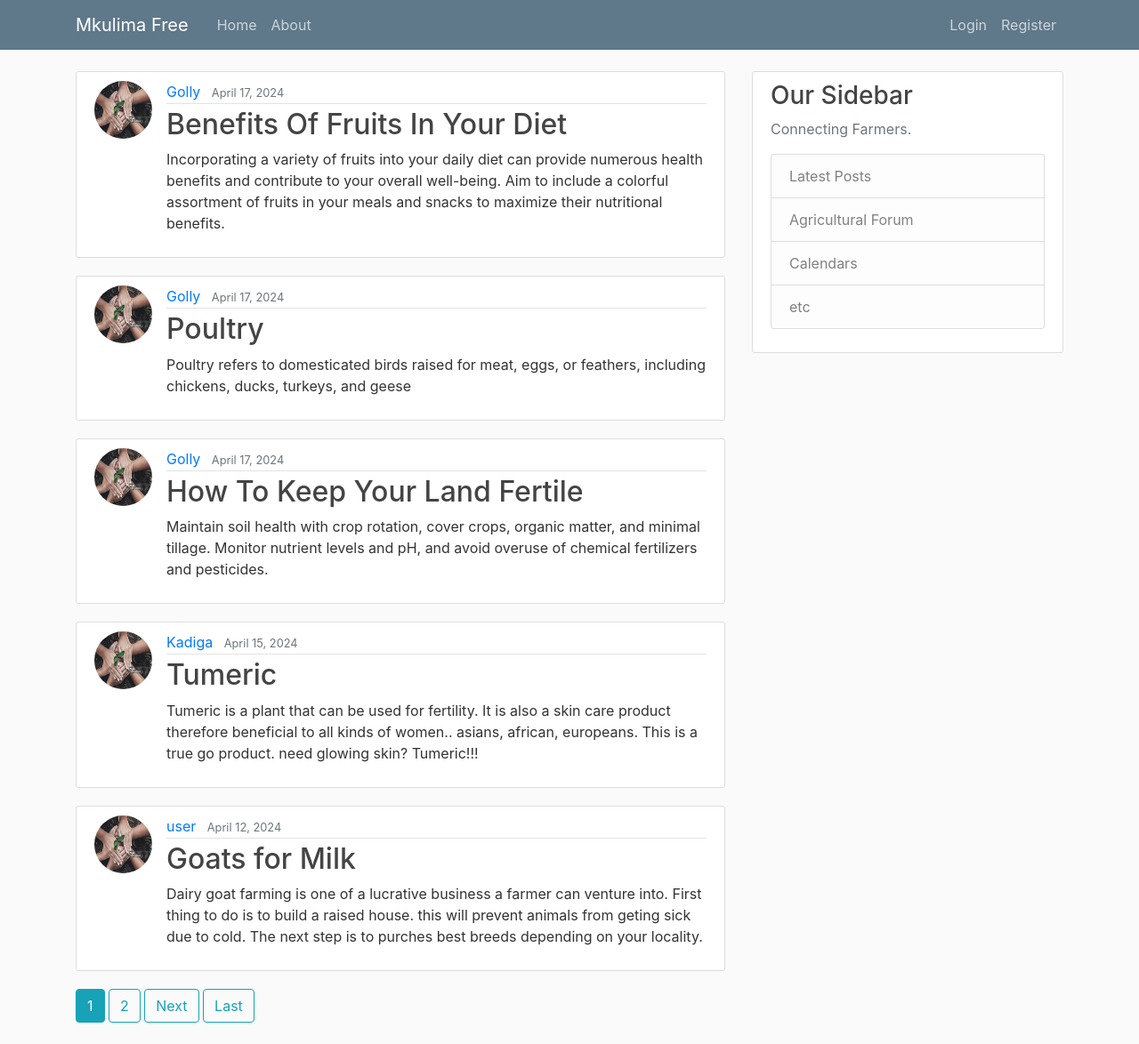
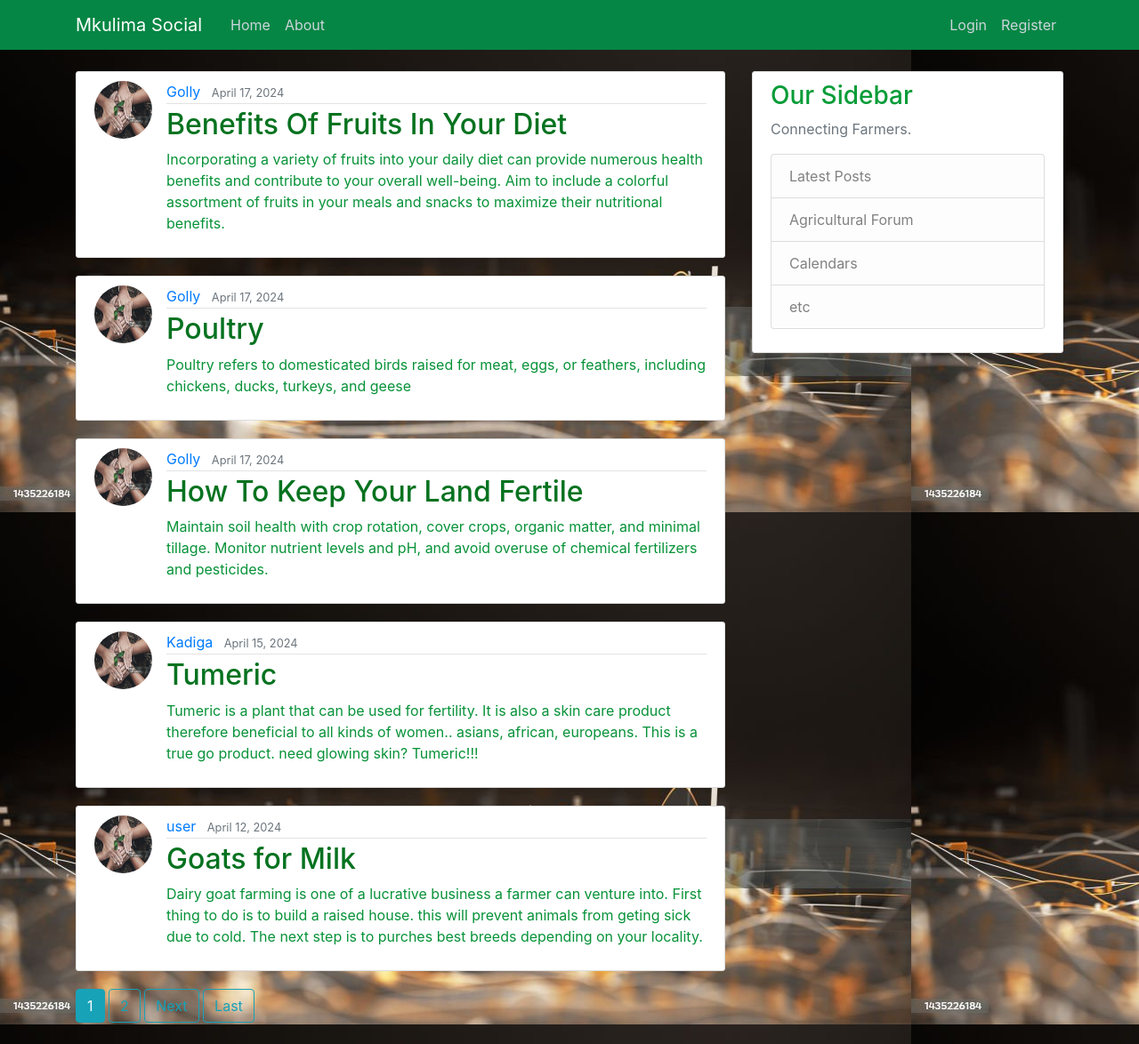
Before and after one commit to golphat1/My-farm, a Django app: page / in a window 1280 px wide. Shown: the whole page at 89% size. Run offline with Django 5.2, Linux system fonts and the light colour scheme; data comes from the database, SQL or seed files in the repository; some libraries are stand-ins or nearby versions.

```diff
--- a/myproject/blog/static/blog/main.css
+++ b/myproject/blog/static/blog/main.css
@@ -1,11 +1,12 @@
 body {
   background: #fafafa;
-  color: #333333;
+  background-image: url('media_default.jpg');
+  color: hsl(141, 91%, 30%);
   margin-top: 5rem;
 }
 
 h1, h2, h3, h4, h5, h6 {
-  color: #444444;
+  color: #059c37;
 }
 
 ul {
@@ -13,7 +14,7 @@ ul {
 }
 
 .bg-steel {
-  background-color: #5f788a;
+  background-color: #068644;
 }
 
 .site-header .navbar-nav .nav-link {
@@ -37,11 +38,11 @@ ul {
 }
 
 .article-title {
-  color: #444444;
+  color: #04721f;
 }
 
 a.article-title:hover {
-  color: #428bca;
+  color: #079b27;
   text-decoration: none;
 }
 
@@ -62,7 +63,7 @@ a.article-title:hover {
 }
 
 .article-metadata a:hover {
-  color: #333;
+  color: #099124;
   text-decoration: none;
 }
 
--- a/myproject/blog/templates/blog/base.html
+++ b/myproject/blog/templates/blog/base.html
@@ -16,19 +16,20 @@
 
     <!-- Dynamic title based on the 'title' variable -->
     {% if title %}
-        <title>Mkulima Free {{ title }}</title>
+        <title>Mkulima Social {{ title }}</title>
     {% else %}
-        <title>Mkulima Free</title>
+        <title>Mkulima Social</title>
     {% endif %}
 </head>
-<body>
+<body style="background-image: url('media/default1.jpg');">
+
     <!-- Header section -->
     <header class="site-header">
       <!-- Navigation bar -->
       <nav class="navbar navbar-expand-md navbar-dark bg-steel fixed-top">
         <div class="container">
           <!-- Navbar brand -->
-          <a class="navbar-brand mr-4" href="{% url 'blog-home' %}">Mkulima Free</a>
+          <a class="navbar-brand mr-4" href="{% url 'blog-home' %}">Mkulima Social</a>
           <!-- Navbar toggle button for small screens -->
           <button class="navbar-toggler" type="button" data-toggle="collapse" data-target="#navbarToggle" aria-controls="navbarToggle" aria-expanded="false" aria-label="Toggle navigation">
           <span class="navbar-toggler-icon"></span>
--- a/myproject/blog/urls.py
+++ b/myproject/blog/urls.py
@@ -8,6 +8,8 @@ from .views import (
     UserPostListView
 )
 from . import views
+from django.contrib.staticfiles.storage import staticfiles_storage
+from django.views.generic.base import RedirectView
 
 urlpatterns = [
     # URL pattern for the home page, using PostListView to display a list of posts
```
Also changed, not shown: README.md, myproject/media/default1.jpg (added), 1 other file.
